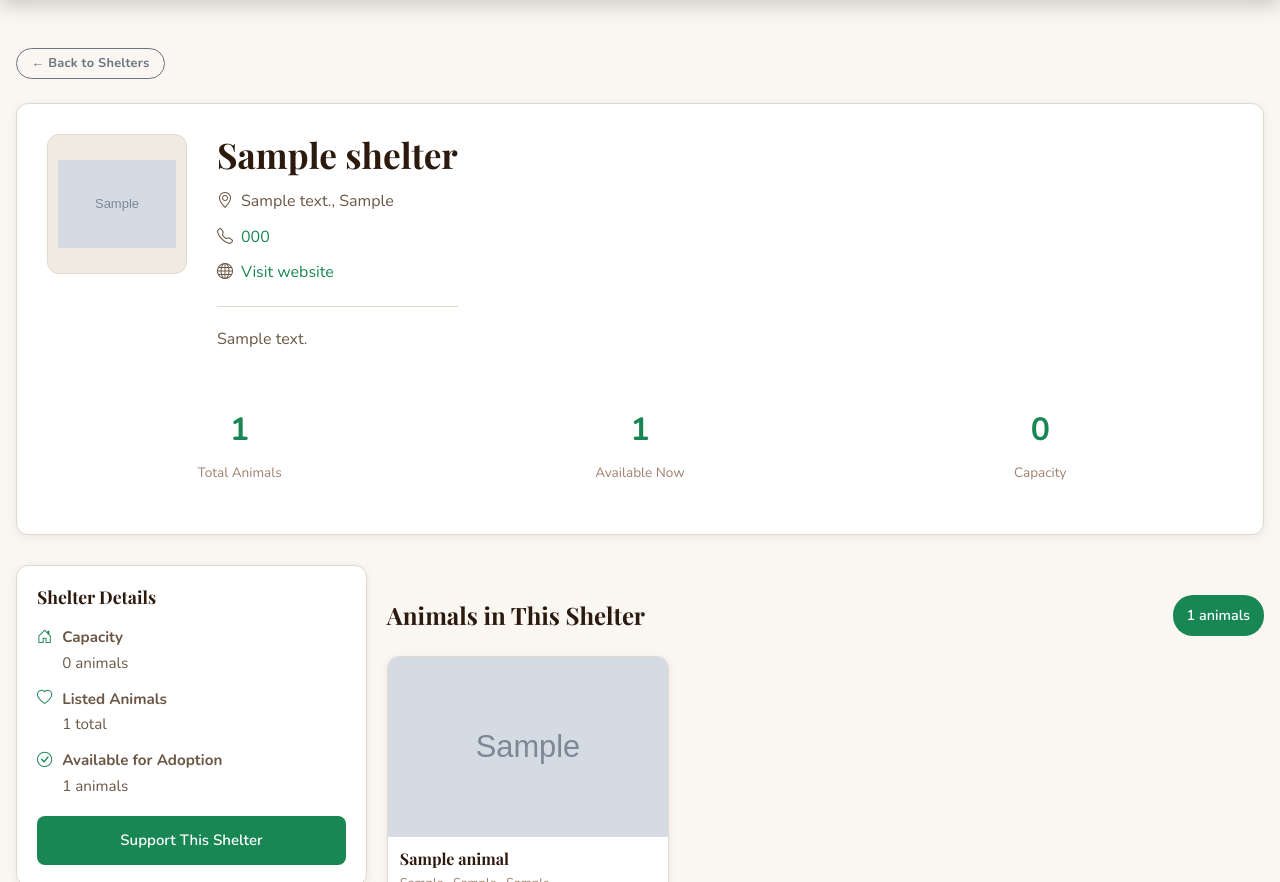
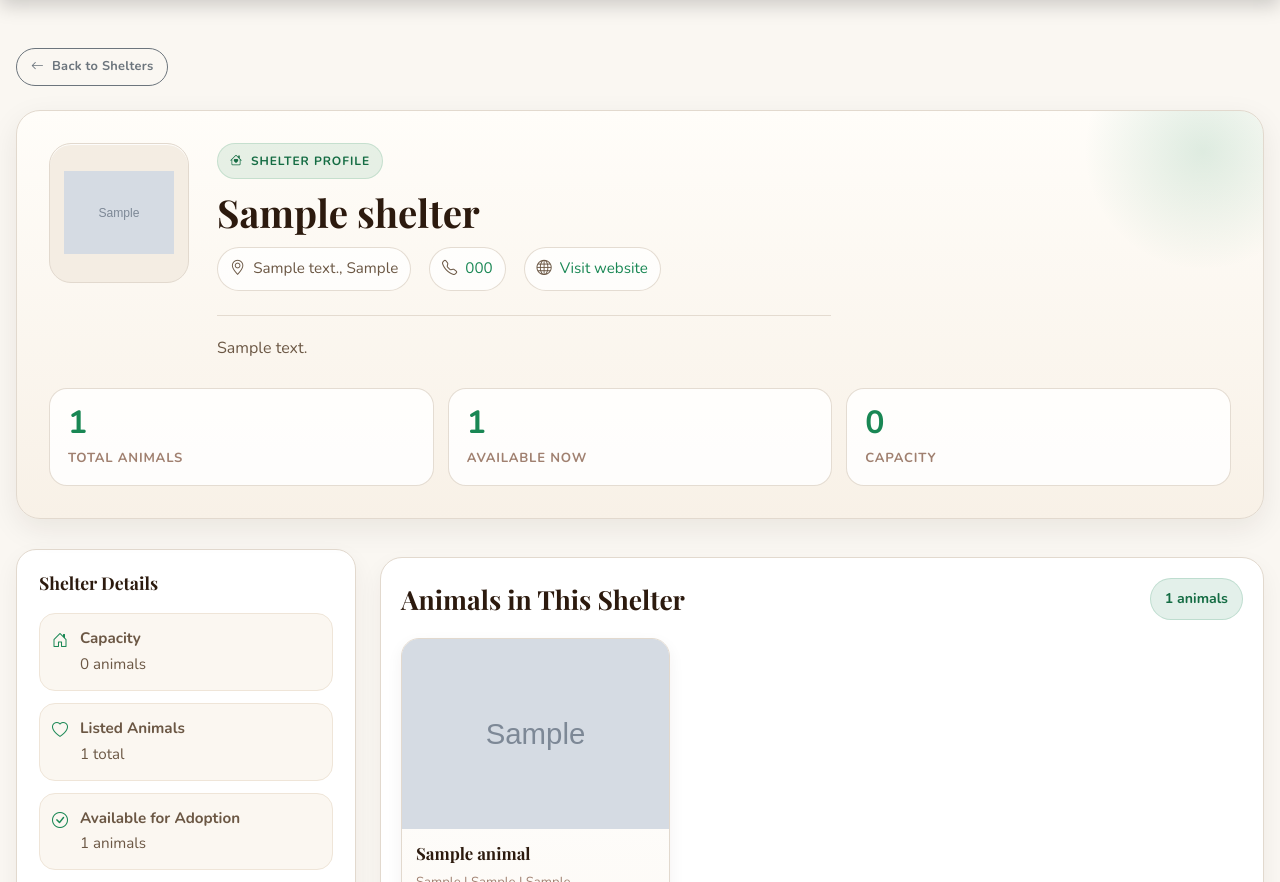
Before and after one commit to Stress-Haze/straylink, a PHP site: page /pages/shelter.php?id=1 in a window 1280 px wide. Shown: the part 70-952 px from the top of the page. Run offline with PHP 8.4, Linux system fonts and the light colour scheme; the visitor is signed in with stand-in values (Sample User, id 1); tables that the repository leaves empty or names only in its code hold one stand-in row (values such as "Sample post"); grey boxes marked "Sample" are stand-in pictures; grey boxes are pictures that could not be loaded.

Commit message:
shelter tune up

```diff
--- a/pages/shelter.php
+++ b/pages/shelter.php
@@ -75,45 +75,70 @@ $has_map = !empty($shelter['latitude']) && !empty($shelter['longitude']);
     <link rel="stylesheet" href="../assets/css/style.css">
     <style>
         .shelter-detail-container {
-            max-width: 1400px;
+            max-width: 1320px;
             margin: 0 auto;
         }
 
+        .shelter-back-link {
+            display: inline-flex;
+            align-items: center;
+            gap: 8px;
+            border-radius: 999px;
+            padding: 8px 14px;
+        }
+
         .shelter-header {
-            background: white;
+            background: linear-gradient(180deg, #fffdf9 0%, #f8f1e7 100%);
             border: 1px solid #e2d9ce;
-            border-radius: 12px;
-            padding: 30px;
+            border-radius: 24px;
+            padding: 32px;
             margin-bottom: 30px;
-            box-shadow: 0 2px 8px rgba(0, 0, 0, 0.07);
+            box-shadow: 0 10px 30px rgba(44, 26, 14, 0.08);
+            position: relative;
+            overflow: hidden;
+        }
+
+        .shelter-header::after {
+            content: "";
+            position: absolute;
+            top: -80px;
+            right: -60px;
+            width: 240px;
+            height: 240px;
+            border-radius: 50%;
+            background: radial-gradient(circle, rgba(25, 135, 84, 0.14) 0%, rgba(25, 135, 84, 0) 70%);
+            pointer-events: none;
         }
 
         .shelter-header-top {
             display: flex;
             align-items: flex-start;
-            gap: 30px;
-            margin-bottom: 30px;
+            gap: 28px;
+            margin-bottom: 26px;
             flex-wrap: wrap;
+            position: relative;
+            z-index: 1;
         }
 
         .shelter-logo-display {
             width: 140px;
             height: 140px;
-            background: #f0eae0;
-            border-radius: 12px;
+            background: #f4ede3;
+            border-radius: 22px;
             border: 1px solid #e2d9ce;
             display: flex;
             align-items: center;
             justify-content: center;
             flex-shrink: 0;
             overflow: hidden;
+            box-shadow: inset 0 1px 0 rgba(255, 255, 255, 0.85);
         }
 
         .shelter-logo-display img {
             width: 100%;
             height: 100%;
             object-fit: contain;
-            padding: 10px;
+            padding: 14px;
         }
 
         .shelter-logo-placeholder {
@@ -126,21 +151,46 @@ $has_map = !empty($shelter['latitude']) && !empty($shelter['longitude']);
             font-size: 54px;
         }
 
+        .section-tag {
+            display: inline-flex;
+            align-items: center;
+            gap: 8px;
+            background: rgba(25, 135, 84, 0.1);
+            color: #146c43;
+            border: 1px solid rgba(25, 135, 84, 0.16);
+            border-radius: 999px;
+            padding: 7px 12px;
+            font-size: 0.75rem;
+            font-weight: 800;
+            text-transform: uppercase;
+            letter-spacing: 0.08em;
+            margin-bottom: 12px;
+        }
+
+        .shelter-header-info {
+            flex: 1 1 420px;
+            max-width: 760px;
+        }
+
         .shelter-header-info h1 {
-            font-size: 2.2rem;
+            font-size: clamp(2rem, 3vw, 2.8rem);
             font-weight: 700;
             color: #2c1a0e;
-            margin: 0 0 12px;
-            line-height: 1.2;
+            margin: 0 0 14px;
+            line-height: 1.1;
         }
 
         .shelter-header-info .info-row {
-            display: flex;
+            display: inline-flex;
             align-items: center;
             gap: 8px;
-            margin: 8px 0;
+            margin: 0 14px 10px 0;
             color: #6b5744;
-            font-size: 1rem;
+            font-size: 0.95rem;
+            background: rgba(255, 255, 255, 0.72);
+            border: 1px solid rgba(226, 217, 206, 0.9);
+            border-radius: 999px;
+            padding: 8px 12px;
         }
 
         .shelter-header-info .info-row a {
@@ -153,23 +203,29 @@ $has_map = !empty($shelter['latitude']) && !empty($shelter['longitude']);
         }
 
         .shelter-description {
-            margin-top: 20px;
-            padding-top: 20px;
-            border-top: 1px solid #e2d9ce;
+            margin-top: 14px;
+            padding-top: 18px;
+            border-top: 1px solid rgba(226, 217, 206, 0.9);
             color: #6b5744;
-            line-height: 1.6;
+            line-height: 1.75;
             font-size: 1rem;
+            max-width: 64ch;
         }
 
         .shelter-stats {
             display: grid;
-            grid-template-columns: repeat(auto-fit, minmax(140px, 1fr));
-            gap: 15px;
-            padding: 20px 0;
+            grid-template-columns: repeat(auto-fit, minmax(170px, 1fr));
+            gap: 14px;
+            position: relative;
+            z-index: 1;
         }
 
         .stat-box {
-            text-align: center;
+            text-align: left;
+            background: rgba(255, 255, 255, 0.84);
+            border: 1px solid rgba(226, 217, 206, 0.9);
+            border-radius: 18px;
+            padding: 18px 18px 16px;
         }
 
         .stat-box strong {
@@ -177,63 +233,74 @@ $has_map = !empty($shelter['latitude']) && !empty($shelter['longitude']);
             font-size: 2rem;
             color: #198754;
             font-weight: 700;
+            line-height: 1;
         }
 
         .stat-box span {
             display: block;
-            font-size: 0.85rem;
+            font-size: 0.82rem;
             color: #a08070;
-            margin-top: 4px;
+            margin-top: 8px;
+            text-transform: uppercase;
+            letter-spacing: 0.06em;
+            font-weight: 700;
         }
 
         .sidebar-section {
             background: white;
             border: 1px solid #e2d9ce;
-            border-radius: 12px;
-            padding: 20px;
+            border-radius: 20px;
+            padding: 22px;
             margin-bottom: 20px;
-            box-shadow: 0 2px 8px rgba(0, 0, 0, 0.07);
+            box-shadow: 0 10px 24px rgba(44, 26, 14, 0.06);
         }
 
         .sidebar-section h3 {
             font-size: 1.1rem;
             font-weight: 700;
             color: #2c1a0e;
-            margin: 0 0 16px;
+            margin: 0 0 18px;
         }
 
         .info-list {
             display: flex;
             flex-direction: column;
-            gap: 10px;
+            gap: 12px;
         }
 
         .info-item {
             display: flex;
-            gap: 10px;
+            gap: 12px;
             align-items: flex-start;
             color: #6b5744;
             font-size: 0.95rem;
+            background: #fbf7f1;
+            border: 1px solid #efe5d8;
+            border-radius: 16px;
+            padding: 12px;
         }
 
         .info-item i {
             color: #198754;
             flex-shrink: 0;
+            font-size: 1rem;
+            margin-top: 2px;
         }
 
         #shelter-map {
             width: 100%;
             height: 300px;
-            border-radius: 8px;
+            border-radius: 14px;
             margin-top: 10px;
+            border: 1px solid #efe5d8;
         }
 
         .donate-button {
-            background: #198754;
+            background: linear-gradient(180deg, #198754 0%, #146c43 100%);
             color: white;
             border: none;
             padding: 12px 20px;
-            border-radius: 8px;
+            border-radius: 999px;
             font-weight: 600;
             width: 100%;
             margin-top: 16px;
@@ -245,68 +312,81 @@ $has_map = !empty($shelter['latitude']) && !empty($shelter['longitude']);
         }
 
         .donate-button:hover {
-            background: #146c43;
+            background: linear-gradient(180deg, #1d925b 0%, #146c43 100%);
             text-decoration: none;
             color: white;
+            transform: translateY(-1px);
         }
 
         .animals-section {
-            margin-top: 30px;
+            margin-top: 8px;
         }
 
         .animals-header {
             display: flex;
             justify-content: space-between;
             align-items: center;
-            margin-bottom: 20px;
+            margin-bottom: 18px;
+            gap: 14px;
+            flex-wrap: wrap;
         }
 
         .animals-header h2 {
             margin: 0;
-            font-size: 1.5rem;
+            font-size: 1.65rem;
             font-weight: 700;
             color: #2c1a0e;
         }
 
         .animal-count-badge {
-            background: #198754;
-            color: white;
+            background: rgba(25, 135, 84, 0.12);
+            color: #146c43;
+            border: 1px solid rgba(25, 135, 84, 0.18);
             padding: 8px 14px;
-            border-radius: 20px;
-            font-weight: 600;
-            font-size: 0.9rem;
+            border-radius: 999px;
+            font-weight: 700;
+            font-size: 0.88rem;
+        }
+
+        .animals-panel {
+            background: white;
+            border: 1px solid #e2d9ce;
+            border-radius: 22px;
+            padding: 20px;
+            box-shadow: 0 10px 24px rgba(44, 26, 14, 0.06);
         }
 
         .animals-grid {
             display: grid;
-            grid-template-columns: repeat(auto-fill, minmax(260px, 1fr));
-            gap: 16px;
+            grid-template-columns: repeat(auto-fill, minmax(250px, 1fr));
+            gap: 18px;
         }
 
         .animal-card {
-            background: white;
+            background: linear-gradient(180deg, #ffffff 0%, #fcf8f2 100%);
             border: 1px solid #e2d9ce;
-            border-radius: 12px;
+            border-radius: 18px;
             overflow: hidden;
             display: flex;
             flex-direction: column;
             transition: all 0.3s ease;
-            box-shadow: 0 2px 8px rgba(0, 0, 0, 0.07);
+            box-shadow: 0 6px 16px rgba(44, 26, 14, 0.06);
         }
 
         .animal-card:hover {
-            transform: translateY(-4px);
-            box-shadow: 0 8px 24px rgba(0, 0, 0, 0.12);
+            transform: translateY(-5px);
+            box-shadow: 0 14px 28px rgba(44, 26, 14, 0.12);
         }
 
         .animal-card-image {
             width: 100%;
-            height: 180px;
+            height: 190px;
             background: #f0eae0;
             display: flex;
             align-items: center;
             justify-content: center;
             overflow: hidden;
+            position: relative;
         }
 
         .animal-card-image img {
@@ -329,22 +409,22 @@ $has_map = !empty($shelter['latitude']) && !empty($shelter['longitude']);
 
         .animal-card-name {
             font-weight: 700;
-            font-size: 1rem;
+            font-size: 1.05rem;
             color: #2c1a0e;
-            margin: 0 0 4px;
+            margin: 0 0 6px;
         }
 
         .animal-card-info {
-            font-size: 0.8rem;
+            font-size: 0.82rem;
             color: #a08070;
-            margin: 0 0 8px;
+            margin: 0 0 10px;
         }
 
         .animal-card-badges {
             display: flex;
             gap: 6px;
             flex-wrap: wrap;
-            margin-bottom: 8px;
+            margin-bottom: 12px;
         }
 
         .animal-card-badges .badge {
@@ -391,8 +490,8 @@ $has_map = !empty($shelter['latitude']) && !empty($shelter['longitude']);
 
         .layout-wrapper {
             display: grid;
-            grid-template-columns: 1fr 2.5fr;
-            gap: 20px;
+            grid-template-columns: minmax(280px, 340px) minmax(0, 1fr);
+            gap: 24px;
             align-items: start;
         }
 
@@ -437,9 +551,8 @@ $has_map = !empty($shelter['latitude']) && !empty($shelter['longitude']);
 ?>
 
 <div class="shelter-detail-container py-5 px-3">
-    <a href="shelters.php" class="btn btn-outline-secondary btn-sm mb-4">← Back to Shelters</a>
+    <a href="shelters.php" class="btn btn-outline-secondary btn-sm mb-4 shelter-back-link"><i class="bi bi-arrow-left"></i> Back to Shelters</a>
 
-    <!-- HEADER SECTION -->
     <div class="shelter-header">
         <div class="shelter-header-top">
             <div class="shelter-logo-display">
@@ -452,6 +565,7 @@ $has_map = !empty($shelter['latitude']) && !empty($shelter['longitude']);
                 <?php endif; ?>
             </div>
             <div class="shelter-header-info">
+                <div class="section-tag"><i class="bi bi-house-heart"></i> Shelter Profile</div>
                 <h1><?= htmlspecialchars($shelter['shelter_name']) ?></h1>
                 <div class="info-row">
                     <i class="bi bi-geo-alt"></i>
@@ -538,9 +647,8 @@ $has_map = !empty($shelter['latitude']) && !empty($shelter['longitude']);
             <?php endif; ?>
         </aside>
 
-        <!-- MAIN CONTENT -->
         <main>
-            <div class="animals-section">
+            <div class="animals-section animals-panel">
                 <div class="animals-header">
                     <h2>Animals in This Shelter</h2>
                     <span class="animal-count-badge"><?= count($animals) ?> animals</span>
@@ -571,11 +679,15 @@ $has_map = !empty($shelter['latitude']) && !empty($shelter['longitude']);
                                 <div class="animal-card-content">
                                     <h4 class="animal-card-name"><?= htmlspecialchars($animal['name'] ?? 'Unnamed') ?></h4>
                                     <p class="animal-card-info">
-                                        <?= ucfirst($animal['species']) ?> · <?= ucfirst($animal['gender']) ?> · <?= ucfirst($animal['size']) ?>
+                                        <?= ucfirst($animal['species']) ?> | <?= ucfirst($animal['gender']) ?> | <?= ucfirst($animal['size']) ?>
                                     </p>
                                     <div class="animal-card-badges">
                                         <span class="badge <?= $collar_class ?>"><?= ucfirst($animal['collar_status']) ?></span>
                                         <span class="badge <?= $adoption_class ?>"><?= ucfirst(str_replace('_', ' ', $animal['adoption_status'])) ?></span>
+                                    </div>
+                                    <div class="animal-card-meta">
+                                        <span><i class="bi bi-shield-check"></i> <?= $animal['is_vaccinated'] ? 'Vaccinated' : 'Vaccination not listed' ?></span>
+                                        <span><i class="bi bi-clipboard2-pulse"></i> <?= $animal['is_sterilized'] ? 'Sterilized' : 'Sterilization not listed' ?></span>
                                     </div>
                                     <a href="animal.php?id=<?= (int)$animal['id'] ?>" class="animal-card-link">View Profile</a>
                                 </div>
```
Also changed, not shown: other parts of pages/shelter.php (+45 -16 lines).
